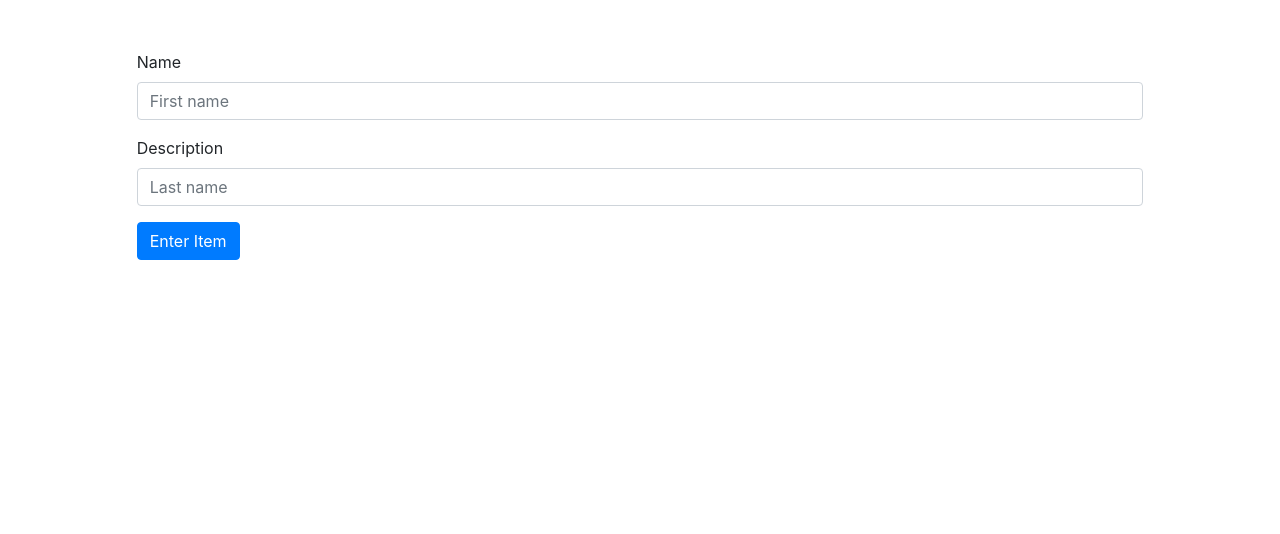
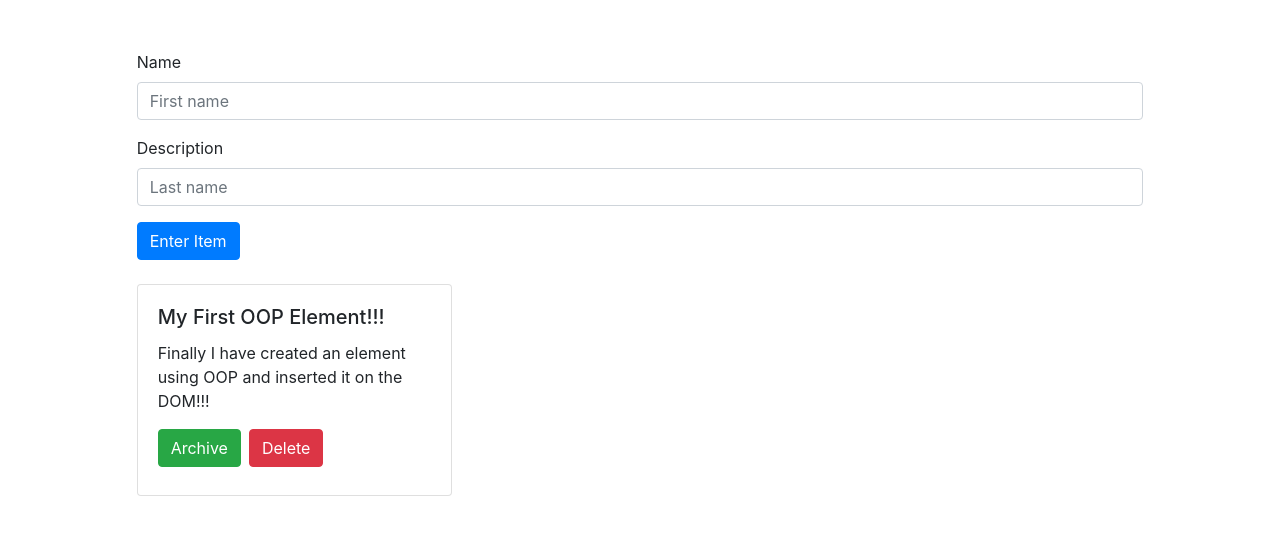
Before and after one commit to 3daddict/oop-todo, a plain HTML site: page index.html in a window 1280 px wide. Shown: the part 62-596 px from the top of the page. Drawn offline with nearby package versions, Linux system fonts and the light colour scheme.

Commit message:
Card.js created and testing on the dom

```diff
--- a/assets/js/app.js
+++ b/assets/js/app.js
@@ -1,10 +1,9 @@
 document.addEventListener("DOMContentLoaded", function(){
 	//Create todays date
-	const newDate = new GetDate();
-	newDate.createTodaysDate();
+	const newDate = new GetDate().createTodaysDate();
 	//Validate Form
     formValidation();
-
+	const newCard = new Card(100, 'My First OOP Element!!!', 'Finally I have created an element using OOP and inserted it on the DOM!!!').createCard();
 
 });
 
--- a/assets/js/components/Card.js
+++ b/assets/js/components/Card.js
@@ -1,25 +1,43 @@
+class Card {
+    constructor(cardId, cardTitle, cardDescription){
+        this.cardId = cardId;
+        this.title = cardTitle ;
+        this.description = cardDescription;
 
+    }
 
-// function CreateCard(cardId, cardTitle, cardDescription){
-//     this.cardId = cardId;
-//     this.title = cardTitle ;
-//     this.description = cardDescription;
-//     this.container = `<div class="col-md-4 mb-2" id="${cardId}">
-//     <div class="card">
-//         <div class="card-body">
-//             <h5 class="card-title">${cardTitle}</h5>
-//             <p class="card-text">${cardDescription}</p>
-//             <button class="btn btn-success mb-2">Archive</button>
-//             <button class="btn btn-danger mb-2">Delete</button>
-//         </div>
-//     </div>
-// </div>`
-//     this.appendTo = () => {
-//         return this.container
-//     }
-// }
+    createCard() {
+        const cardColumn = document.createElement('div');
+        cardColumn.setAttribute('id', this.cardId);
+        cardColumn.setAttribute('class', 'col-md-4 mb-2');
+        document.getElementById('cardRow').appendChild(cardColumn);
 
-// let test = new CreateCard(283, "Hewsferuhd", "euwhfdiuwehfiuehfiweufbnisdufbsiuaybfirkydfubasiurfbsdjhfb");
-// var x= test.container
-// console.log(x)
-// document.getElementById('cardContainer').innerHTML(x);
+        const cardContainer = document.createElement('div');
+        cardContainer.setAttribute('class', 'card');
+        cardColumn.appendChild(cardContainer);
+
+        const cardBody = document.createElement('div');
+        cardBody.setAttribute('class', 'card-body');
+        cardContainer.appendChild(cardBody);
+
+        const cardDivTitle = document.createElement('h5');
+        cardDivTitle.setAttribute('class', 'card-title');
+        cardDivTitle.innerText = this.title;
+        cardBody.appendChild(cardDivTitle);
+
+        const cardDivDescription = document.createElement('p');
+        cardDivDescription.setAttribute('class', 'card-text');
+        cardDivDescription.innerText = this.description;
+        cardBody.appendChild(cardDivDescription);
+
+        const archiveButton = document.createElement('button');
+        archiveButton.setAttribute('class', 'btn btn-success mb-2 mr-2');
+        archiveButton.innerText = 'Archive';
+        cardBody.appendChild(archiveButton);
+
+        const deleteButton = document.createElement('button');
+        deleteButton.setAttribute('class', 'btn btn-danger mb-2 mr-2');
+        deleteButton.innerText = 'Delete';
+        cardBody.appendChild(deleteButton);
+    }
+}
--- a/assets/js/components/GetDate.js
+++ b/assets/js/components/GetDate.js
@@ -11,9 +11,7 @@ class GetDate {
     }
 
     createTodaysDate() {
-        console.log('Todays Date Integer: ', this.dayInt);
         const todaysDate = this.daysOfWeek[this.dayInt] + ", " + this.monthNames[this.monthInt] + " " + this.dateInt + " " + this.yearInt;
-        console.log('Todays Date: ', todaysDate);
         document.querySelector('#date').innerHTML = todaysDate;
     }
 }
--- a/index.html
+++ b/index.html
@@ -54,7 +54,7 @@
 	</section>
 
 	<section class="todo-container container-fluid mt-2 mb-4">
-		<div class="row" id="cardContainer">
+		<div class="row" id="cardRow">
 			<!-- <div class="col-md-4 mb-2">
 				<div class="card">
 					<div class="card-body">
```
